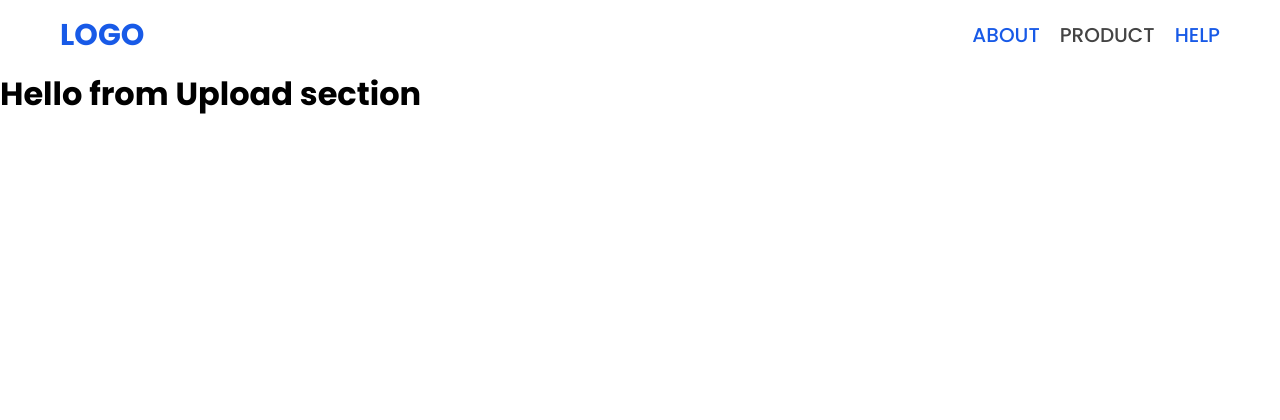
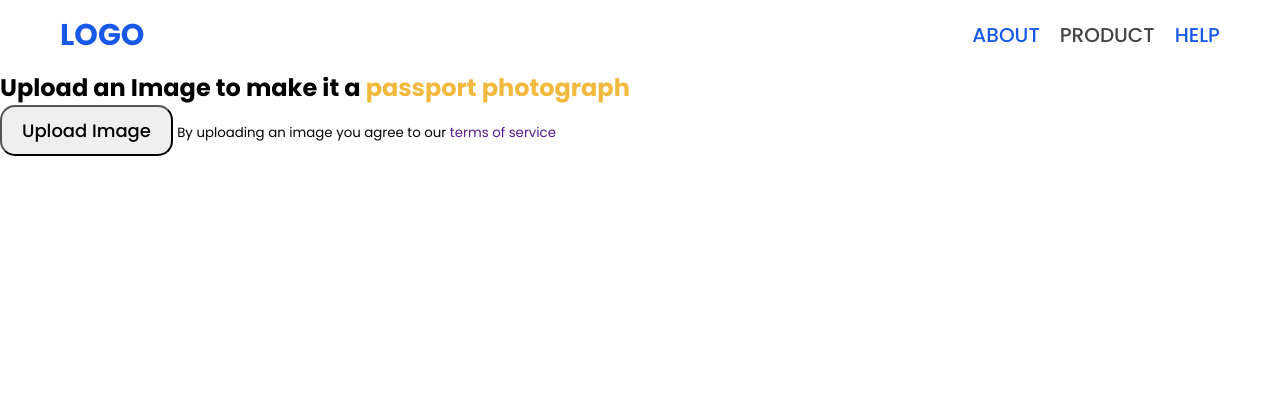
Before and after one commit to HarunaDev/saas-passport-maker, a Flask app: page /product in a window 1280 px wide. Shown: the top 420 px of the page. Run offline with Flask 3, Linux system fonts and the light colour scheme.

Commit message:
added elements for upload page

```diff
--- a/templates/upload.html
+++ b/templates/upload.html
@@ -20,5 +20,15 @@
 
 <!-- main block -->
 {% block main %}
-    <h1>Hello from Upload section</h1>
+    <!-- Upload Section -->
+    <section id="upload">
+        <h1 class="upload-text">
+            Upload an Image to make it a <span style="color: #F2B93F;">passport photograph</span>
+        </h1>
+
+        <button class="cta-btn">Upload Image</button>
+
+        <small class="tc">By uploading an image you agree to our <a href="">terms of service</a> </small>
+    </section>
+    <!-- Upload Section end -->
 {% endblock %}
```
